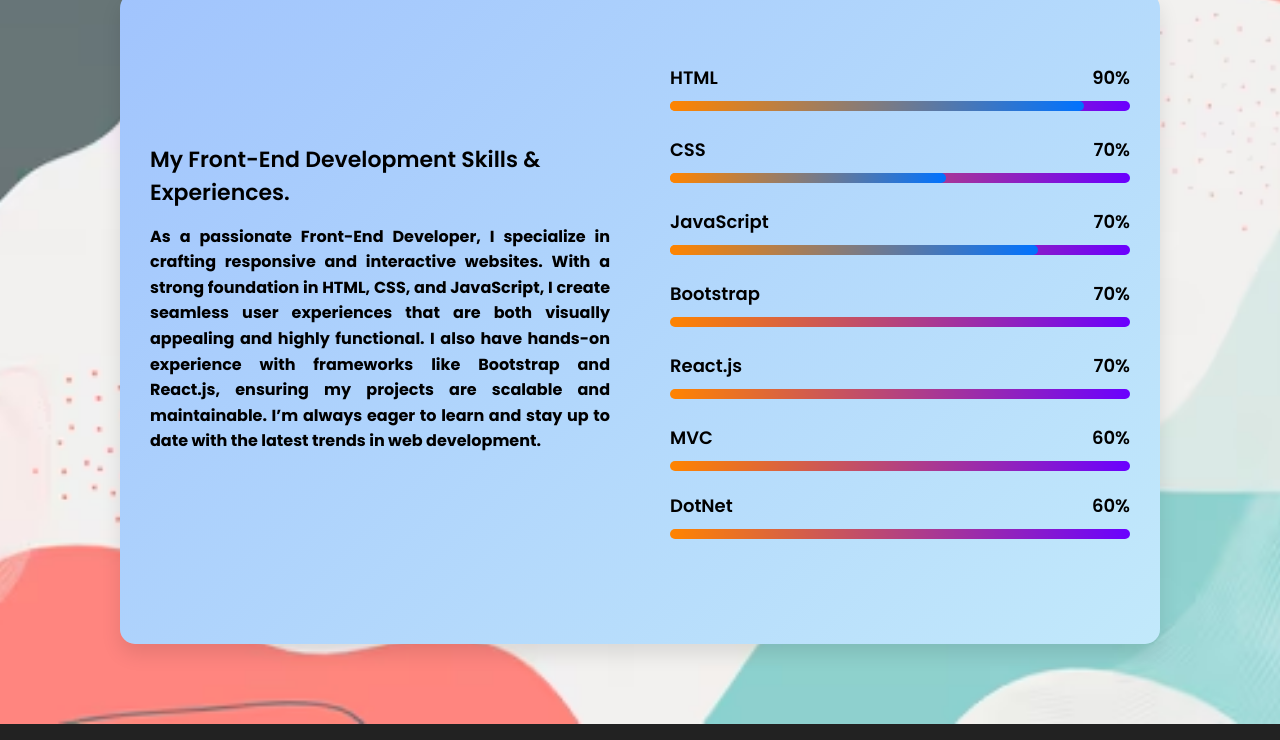
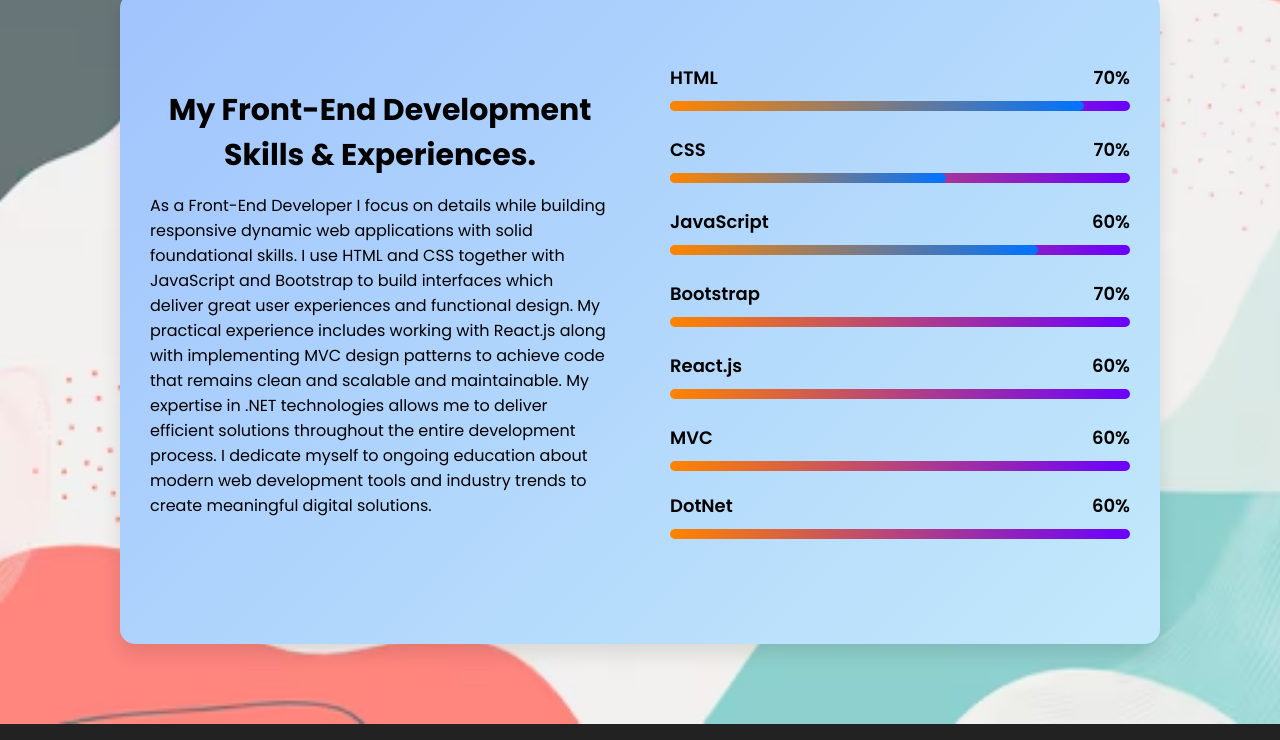
Before and after one commit to LabeekShaikh/Portfolio, a plain HTML site: page index.html in a window 1280 px wide. Shown: the part 2057-2797 px from the top of the page. Drawn offline with nearby package versions, Linux system fonts and the light colour scheme.

Commit message:
Have added some updated

```diff
--- a/index.html
+++ b/index.html
@@ -94,18 +94,26 @@
         <div class="skills-content">
             <div class="column left">
                 <div class="text">My Front-End Development Skills & Experiences.</div>
-                <p>As a passionate Front-End Developer, I specialize in crafting responsive and interactive
-                    websites. With a strong foundation in HTML, CSS, and JavaScript, I create seamless user
-                    experiences that are both visually appealing and highly functional. I also have hands-on
-                    experience with frameworks like Bootstrap and React.js, ensuring my projects are scalable and
-                    maintainable. I’m always eager to learn and stay up to date with the latest trends in web
-                    development.</p>
+                As a Front-End Developer I focus on details while building responsive dynamic web applications with
+                solid foundational skills.
+
+                I use HTML and CSS together with JavaScript and Bootstrap to build interfaces which deliver great user
+                experiences and functional design.
+
+                My practical experience includes working with React.js along with implementing MVC design patterns to
+                achieve code that remains clean and scalable and maintainable.
+
+                My expertise in .NET technologies allows me to deliver efficient solutions throughout the entire
+                development process.
+
+                I dedicate myself to ongoing education about modern web development tools and industry trends to create
+                meaningful digital solutions.
             </div>
             <div class="column right">
                 <div class="bars">
                     <div class="info">
                         <span>HTML</span>
-                        <span>90%</span>
+                        <span>70%</span>
                     </div>
                     <div class="line html"></div>
                 </div>
@@ -119,7 +127,7 @@
                 <div class="bars">
                     <div class="info">
                         <span>JavaScript</span>
-                        <span>70%</span>
+                        <span>60%</span>
                     </div>
                     <div class="line js"></div>
                 </div>
@@ -133,7 +141,7 @@
                 <div class="bars">
                     <div class="info">
                         <span>React.js</span>
-                        <span>70%</span>
+                        <span>60%</span>
                     </div>
                     <div class="line react"></div>
                 </div>
@@ -201,7 +209,16 @@
                     <a href="https://github.com/LabeekShaikh/Basic_HR_Management-.git" class="view-btn">View Project</a>
                 </div>
             </div>
-
+            <div class="portfolio-item">
+                <div class="box">
+                    <i class="fas fa-laptop-code"></i>
+                    <h3>EmployeeAttendance</h3>
+                    <p>
+                        A comprehensive employee attendance management system that allows HR teams to track
+                        employee attendance, manage leave requests, and generate reports with ease.a
+                    </p>
+                    <a href="https://github.com/LabeekShaikh/EmployeeAttendance.git" class="view-btn">View Project</a>
+                </div>
             </div>
 
 </section>
--- a/style.css
+++ b/style.css
@@ -139,11 +139,11 @@
     position: fixed;
     width: 100%;
     z-index: 999;
-    padding: 30px 0;
+    padding: 15px 0;
     font-family: 'Ubuntu', sans-serif;
     transition: all 0.3s ease;
-    background: linear-gradient(45deg, #6a11cb, #2575fc); /* Gradient blue background */
-    color: white; /* White text color for readability */
+    background: linear-gradient(45deg, #6a11cb, #2575fc);
+    color: white;
 }
 
 .navbar.sticky {
@@ -585,14 +585,16 @@
 .skills .skills-content .column {
     width: calc(50% - 30px); /* Two columns layout */
     margin-bottom: 30px; /* Adds spacing between columns */
+    color: black;
 }
 
 /* Left Column Text Styling */
 .skills .skills-content .left .text {
-    font-size: 22px; /* Slightly larger text */
-    font-weight: 600;
+    font-size: 30px;
+    font-weight: 900;
     margin-bottom: 15px;
-    color: #000000; /* Darker text for contrast */
+    color: #000000;
+    text-align: -webkit-center;
 }
 
 .skills .skills-content .left p {
```
Lines whose indentation alone changed are shown as unchanged.
